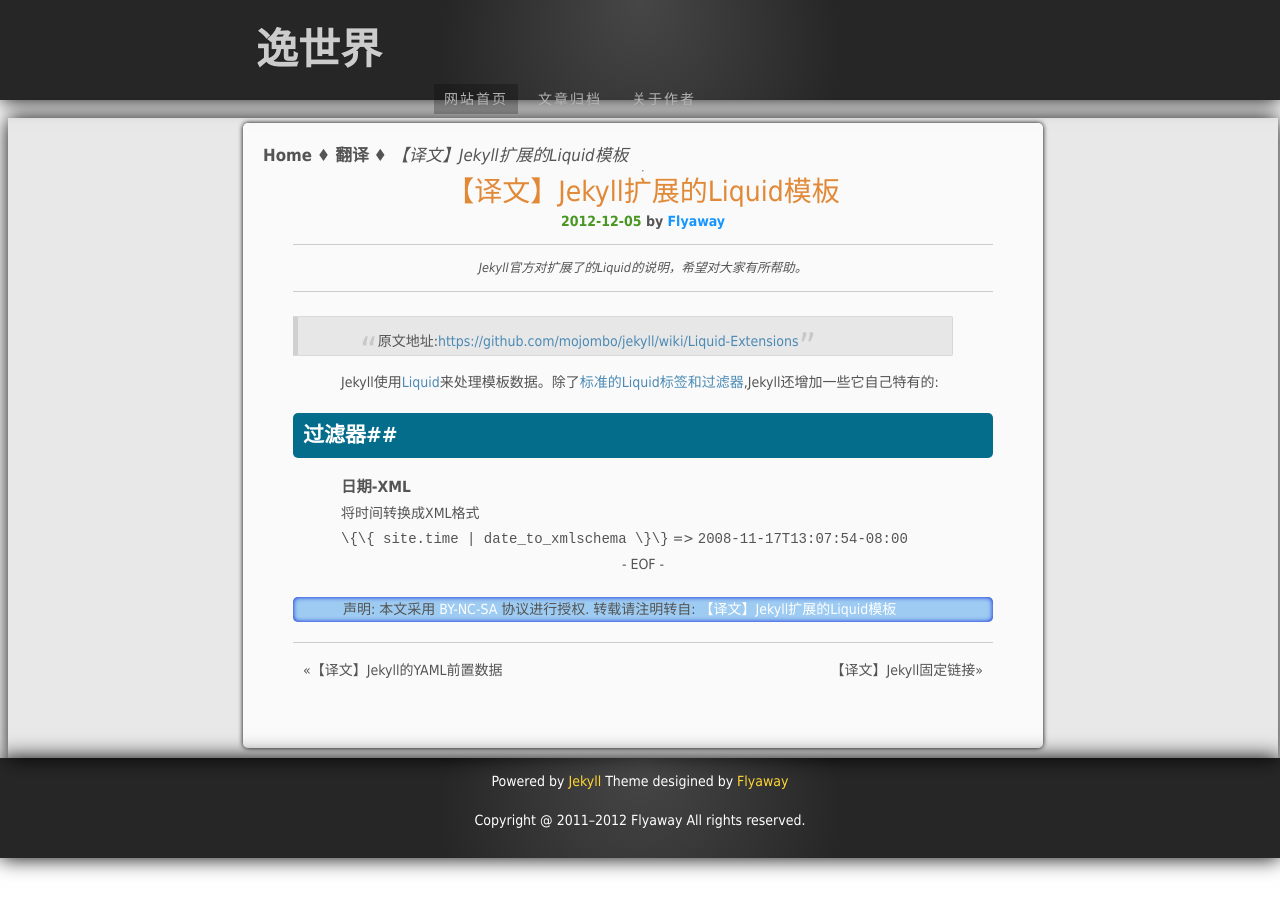
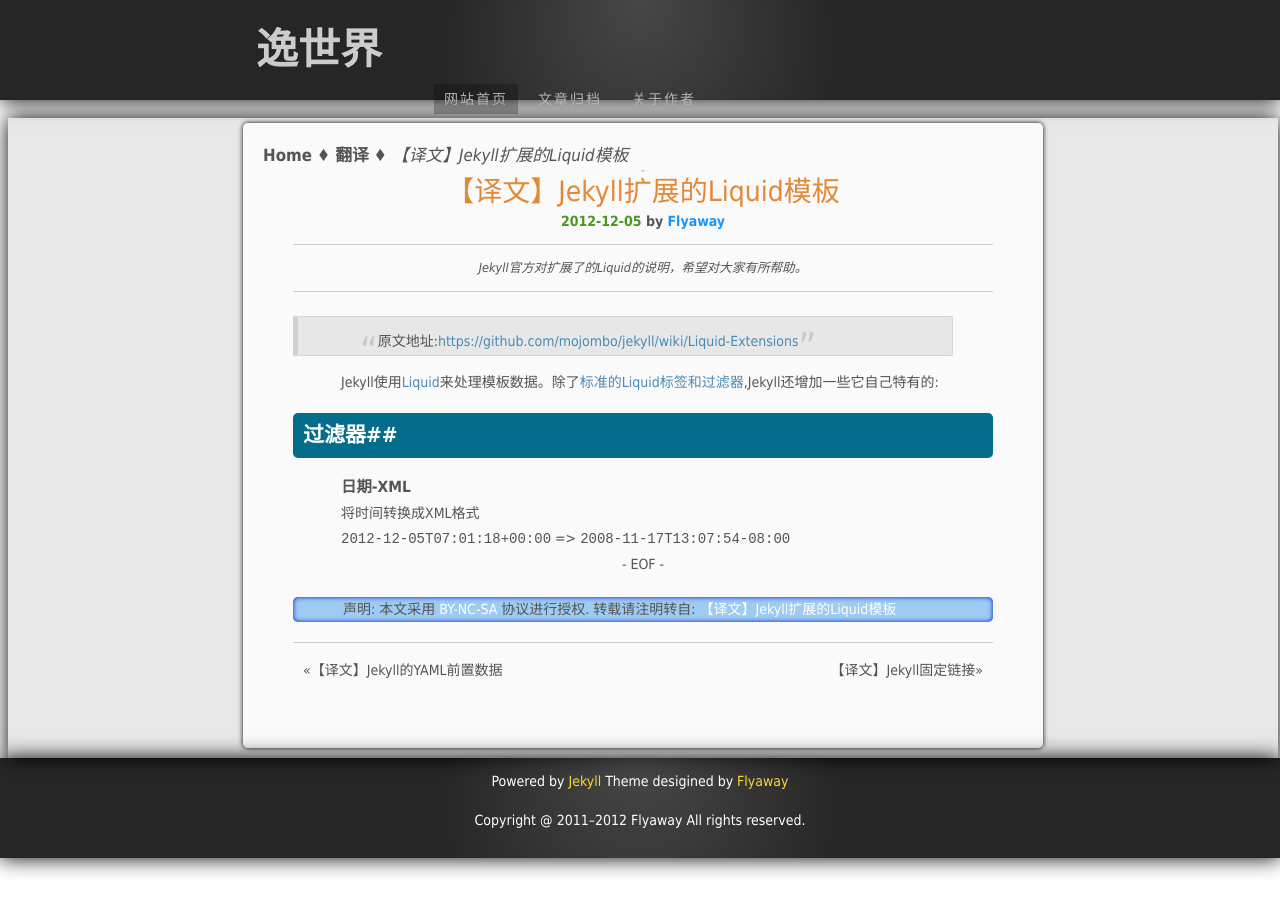
Before and after one commit to flyaway1217/flyaway1217.github.com, a Jekyll site: the page built from _posts/2012-12-5-Jekyll-Liquid-Extensions.md, in a window 1280 px wide. Built offline with Jekyll 4.4.1, drawn with Linux system fonts in a browser that asks for light colours.

Commit message:
Update a post

```diff
--- a/_posts/2012-12-5-Jekyll-Liquid-Extensions.md
+++ b/_posts/2012-12-5-Jekyll-Liquid-Extensions.md
@@ -17,4 +17,4 @@ Jekyll使用[Liquid](http://liquidmarkup.org/)来处理模板数据。除了[标
 
 将时间转换成XML格式
 
-`\{\{ site.time | date_to_xmlschema \}\}` => `2008-11-17T13:07:54-08:00`
+`{{ site.time | date_to_xmlschema }}` => `2008-11-17T13:07:54-08:00`
```
